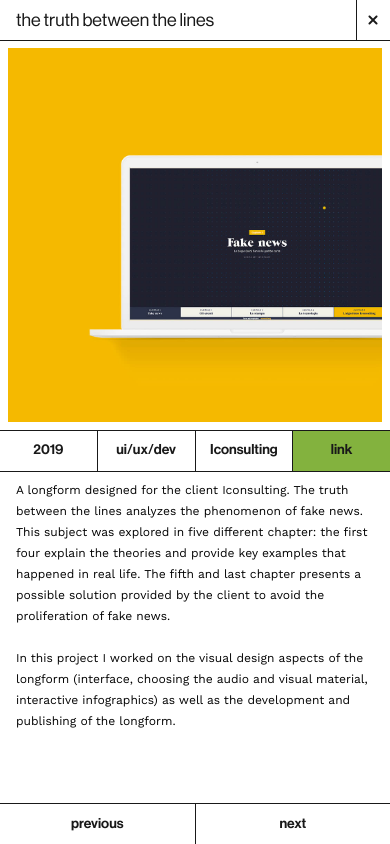
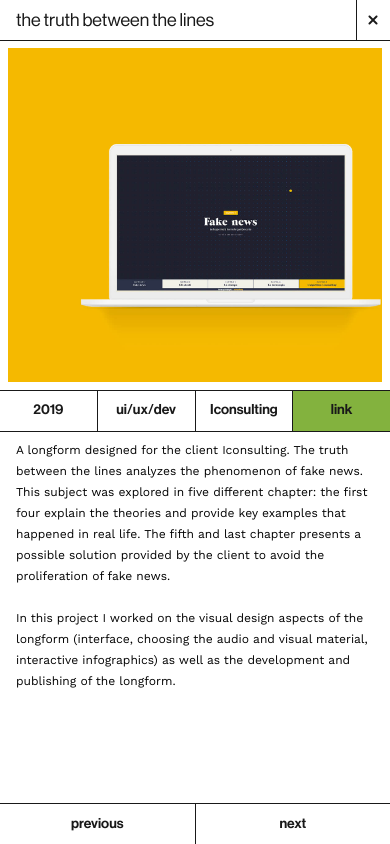
Before and after one commit to themontegreen/portfolio, a Vue app: page /project-1 in a window 390 px wide. Built offline with nearby package versions, Linux system fonts and the light colour scheme.

Commit message:
fixed scrolling issues

```diff
--- a/src/components/MenuFooter.vue
+++ b/src/components/MenuFooter.vue
@@ -26,11 +26,6 @@ export default {
   },
   mounted(){
     this.animate()
-  },
-  computed: {
-    emailSelected(l){
-      console.log(l)
-    }
   },
   methods: {
     animate(){
--- a/src/components/OverlayEmail.vue
+++ b/src/components/OverlayEmail.vue
@@ -32,6 +32,8 @@ export default {
     this.successText = this.emailBox.success
     this.errorText = this.emailBox.error
     this.copied = false
+  },
+  mounted(){
 
     this.clipboard = new Clipboard('.overlayemail-content', {
       text: () =>{
@@ -40,8 +42,7 @@ export default {
     })
     this.clipboard.on('success', this.copyEmail)
     this.clipboard.on('error', this.errorCopyEmail)
-  },
-  mounted(){
+
     this.animateOverlayOpen()
   },
   methods: {
--- a/src/views/HomepageView.vue
+++ b/src/views/HomepageView.vue
@@ -43,6 +43,7 @@ export default {
     },
     closeEmailOverlay(){
       this.overlayEmail = false
+      this.closeModalAnimate = ''
     }
   }
 }
--- a/src/views/ProjectView.vue
+++ b/src/views/ProjectView.vue
@@ -126,11 +126,12 @@ export default {
   .project-info{
     position: relative;
     width: 100%;
-    height: calc(100vh - 80px);
+    height: calc(100vh - 160px);
     display: flex;
     flex-direction: column;
     justify-content: space-between;
     margin-top: 40px;
+    overflow: hidden;
     .container-carousel{
       position: relative;
       height: 50%;
@@ -197,7 +198,7 @@ export default {
   .project-page{
     .project-info{
       flex-direction: row;
-      height: calc(100vh - 80px);
+      height: calc(100vh - 160px);
       .container-carousel{
         width: 45%;
         height: calc(100% - 16px);
```
